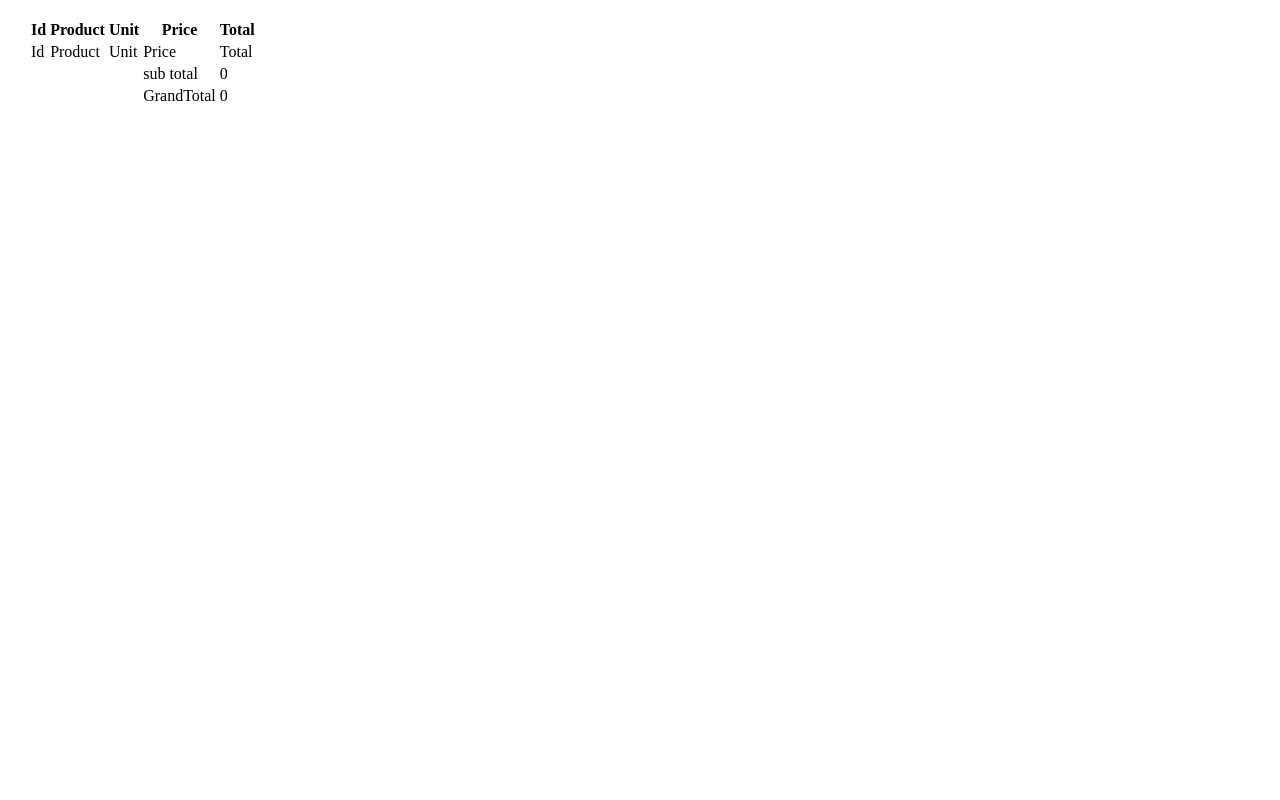
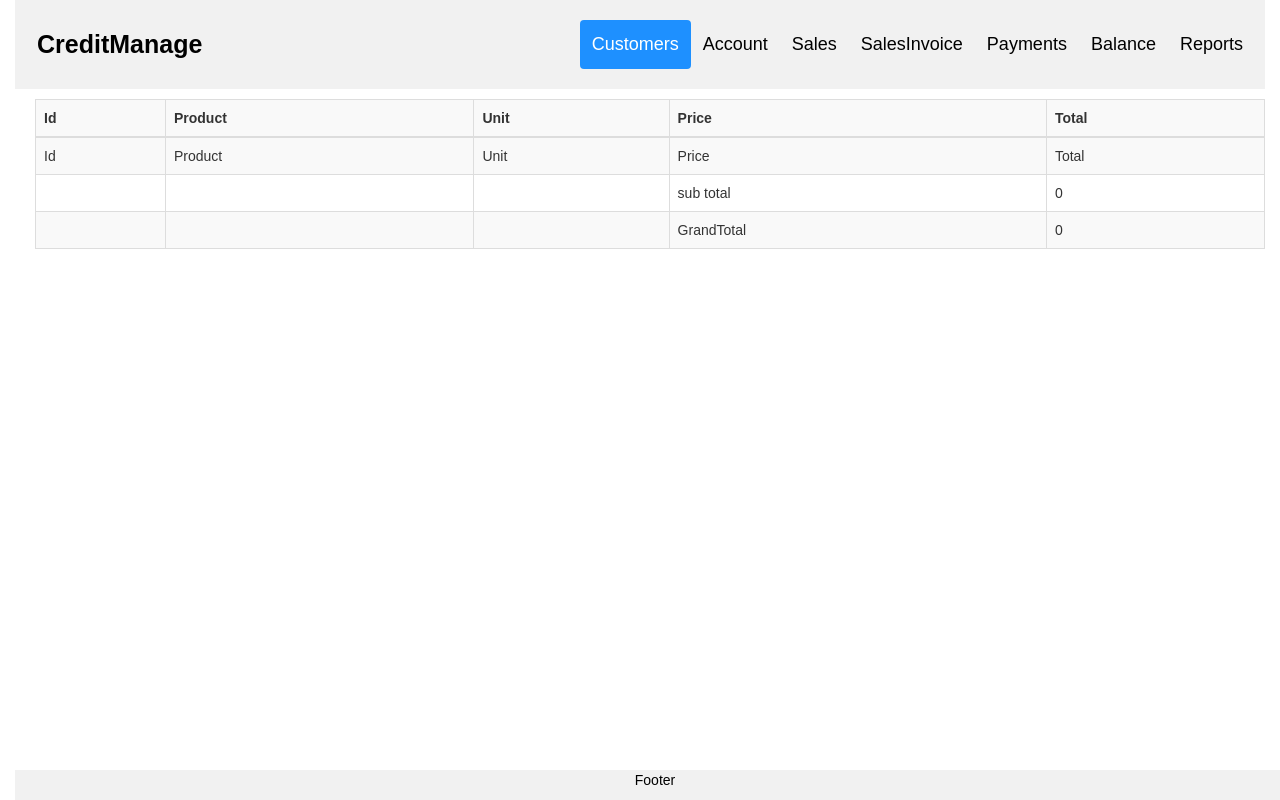
Before and after one commit to mwachsteve/mwachsteve.github.io, a plain HTML site: page invoice.html in a window 1280 px wide. Drawn offline with nearby package versions, Linux system fonts and the light colour scheme.

Commit message:
Update invoice.html

```diff
--- a/invoice.html
+++ b/invoice.html
@@ -1,3 +1,29 @@
+<!DOCTYPE html>
+<html>
+<head>
+<meta name="viewport" content="width=device-width, initial-scale=1">
+  <link rel="stylesheet" href="https://maxcdn.bootstrapcdn.com/bootstrap/3.4.1/css/bootstrap.min.css">
+<link rel="stylesheet" href="/css/style.css">
+  <script src="https://ajax.googleapis.com/ajax/libs/jquery/3.5.1/jquery.min.js"></script>
+  <script src="https://maxcdn.bootstrapcdn.com/bootstrap/3.4.1/js/bootstrap.min.js"></script>
+</head>
+<body>
+  <div class="container-fluid">
+<div class="header">
+  <a href="/index.php" class="logo">CreditManage</a>
+  <div class="header-right">
+    <a class="active" href="/index.php">Customers</a>
+    <a href="/Account.html">Account</a>
+    <a href="/Sale.html">Sales</a>
+    <a href="/invoice.html">SalesInvoice</a>
+    <a href="/payments.html">Payments</a>
+    <a href="/balance.html">Balance</a>
+    <a href="/reports.html">Reports</a>
+  </div>
+</div>
+
+<!-- end of header -->
+
 <div style="padding-left:20px; padding-top: 10px;">
   <!-- <h1>Responsive Header</h1>
   <p>Resize the browser window to see the effect.</p>
@@ -35,3 +61,17 @@
 </table>
   </div>
 </div>
+
+
+
+<!-- <div class="container"> -->
+<div class="row">
+  <div class="col-md-12">
+<div class="footer">
+  <p>Footer</p>
+</div>
+</div>
+</div>
+</div>
+</body>
+</html>
```
